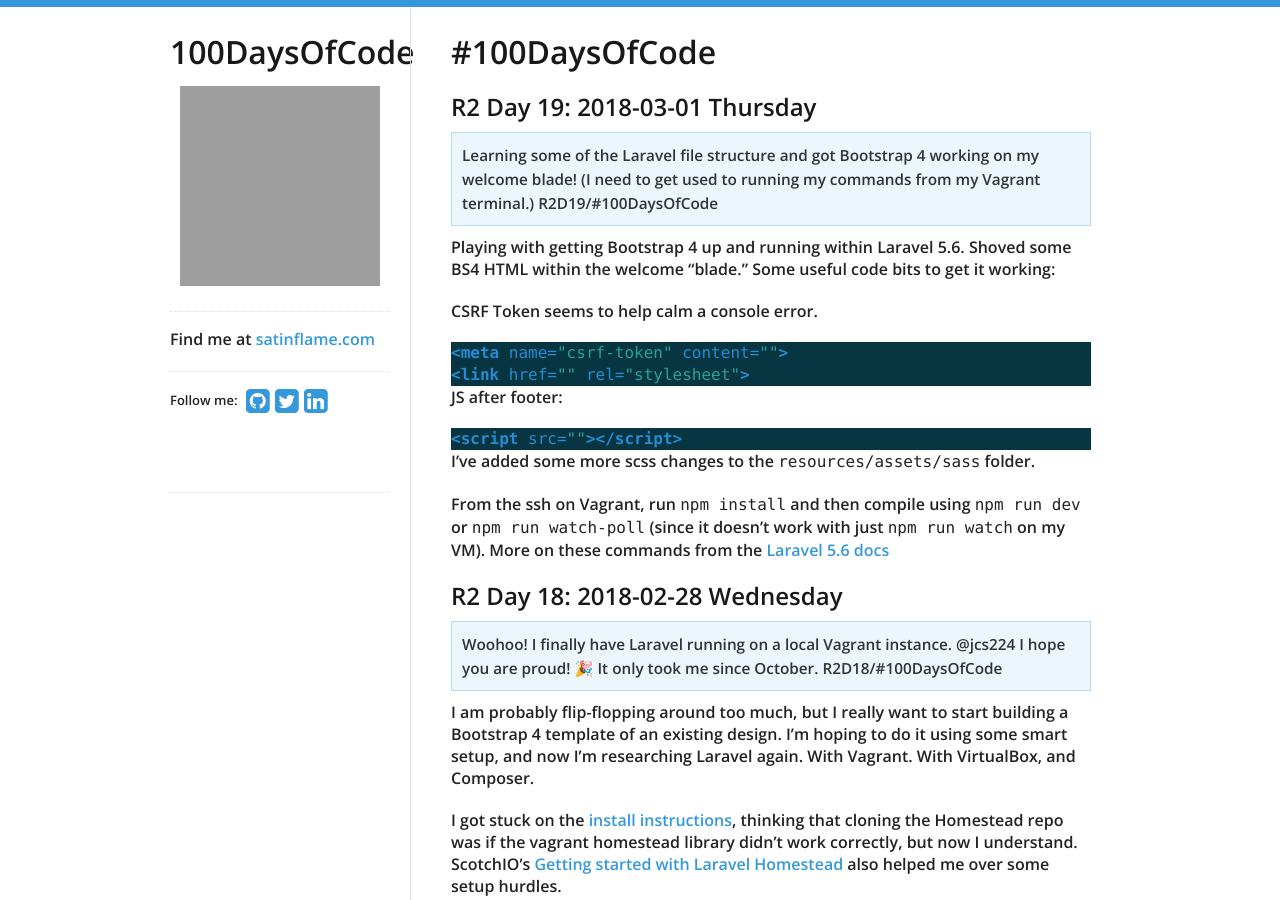
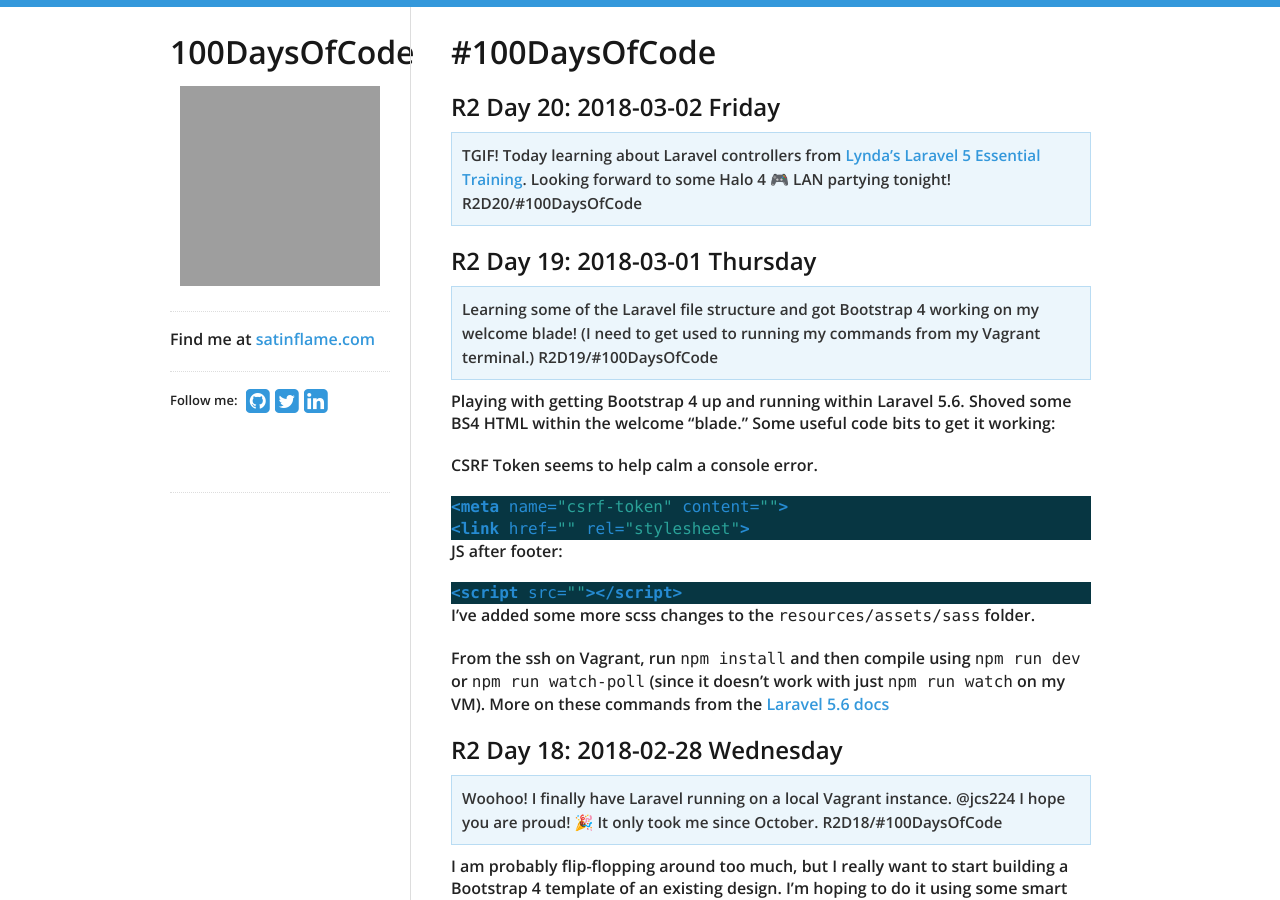
Before and after one commit to virtual/100daysofcode, a Jekyll site: the page built from index.md, in a window 1280 px wide and 900 px high. Built offline with Jekyll 4.4.1, drawn with Linux system fonts in a browser that asks for light colours; nearby versions of some CDN libraries; our own code applies the rules of GitHub Pages for plain Markdown files; grey boxes are pictures that could not be loaded.

Commit message:
Update index.md

```diff
--- a/index.md
+++ b/index.md
@@ -1,4 +1,8 @@
 # #100DaysOfCode
+
+## R2 Day 20: 2018-03-02 Friday
+
+> TGIF! Today learning about Laravel controllers from [Lynda's Laravel 5 Essential Training](https://www.lynda.com/Laravel-tutorials/Laravel-5-Essential-Training-1-Basics/604257-2.html). Looking forward to some Halo 4 🎮 LAN partying tonight! R2D20/#100DaysOfCode
 
 ## R2 Day 19: 2018-03-01 Thursday
 
```
